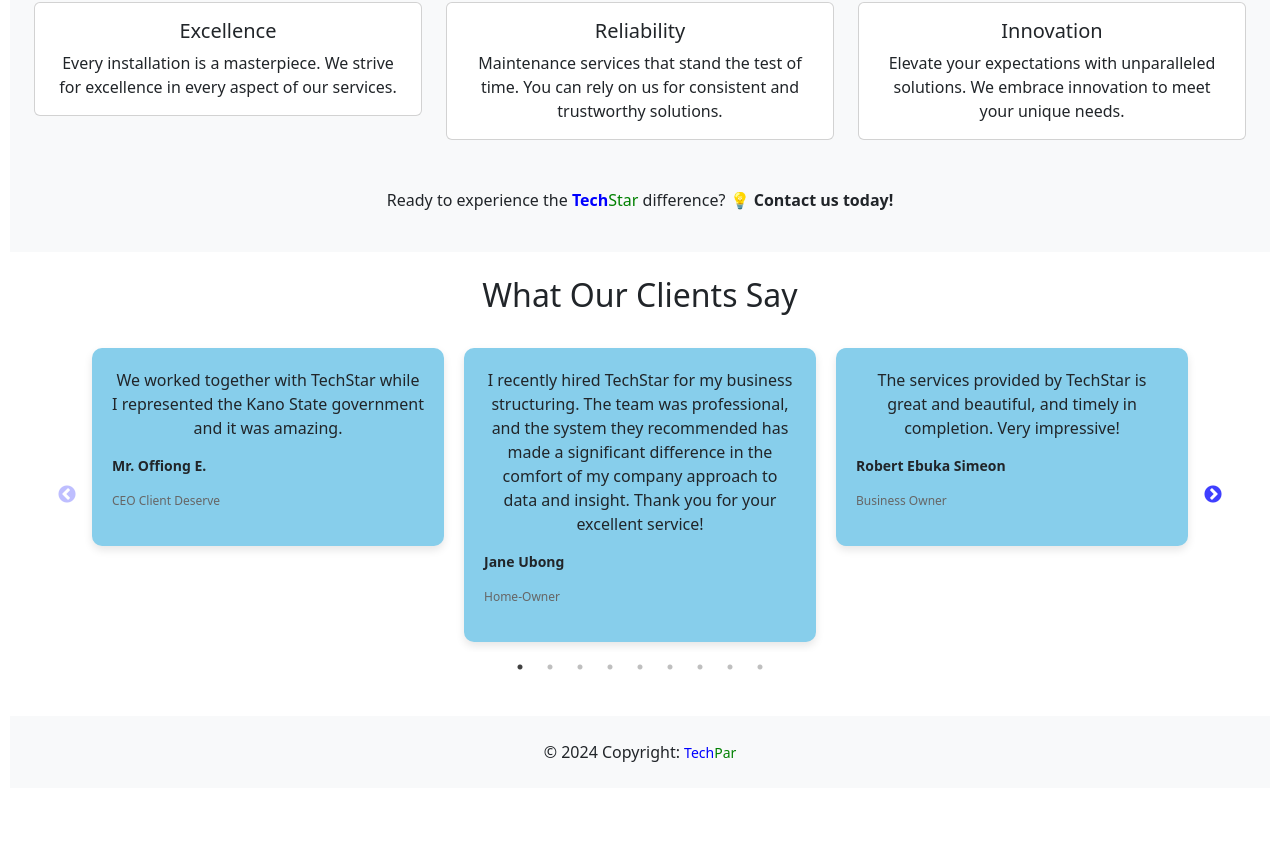
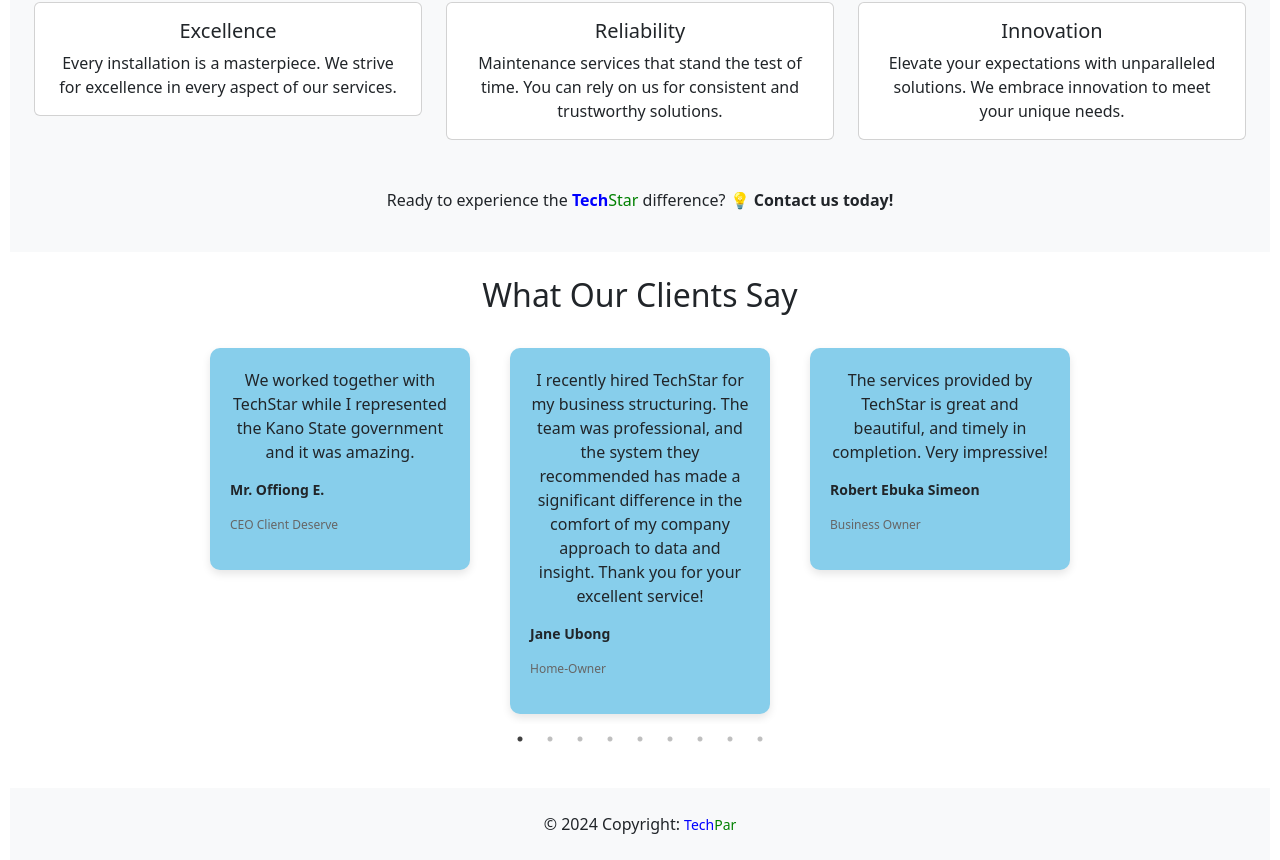
Before and after one commit to Chuksolex/T-Time-Global, a React (Vite) app: page / in a window 1280 px wide. Shown: the part 2087-2947 px from the top of the page. Before the commit the page ends 2875 px from the top, so only its background shows below. Built offline with nearby package versions, Linux system fonts and the light colour scheme.

Commit message:
made testimonial slider responsive

```diff
--- a/src/components/slider/TestimonialSlider.css
+++ b/src/components/slider/TestimonialSlider.css
@@ -1,7 +1,7 @@
 .testimonial-slider-container {
     position: relative;
     width: 100%;
-
+    overflow-x: auto;
     white-space: nowrap;
     padding-bottom: 40px; /* to show the dots */
   }
@@ -50,3 +50,20 @@
     font-size: 12px;
     color: #666;
   }
+
+
+
+  .testimonial-slider-container {
+    margin: 0 auto;
+    max-width: 900px; /* Adjust max-width based on your design */
+  }
+
+  .testimonial-slide {
+    padding: 0 10px; /* Adjust padding as needed */
+  }
+
+  @media screen and (max-width: 768px) {
+    .testimonial-slide {
+      padding: 0; /* Remove padding on smaller screens */
+    }
+  }
--- a/src/components/slider/TestimonialSlider.jsx
+++ b/src/components/slider/TestimonialSlider.jsx
@@ -12,7 +12,21 @@
     speed: 500,
     slidesToShow: 3,
     slidesToScroll: 1,
-    swipeToSlide: true
+    swipeToSlide: true,
+    responsive: [
+        {
+          breakpoint: 1024, // Adjust breakpoints as needed
+          settings: {
+            slidesToShow: 2,
+          },
+        },
+        {
+          breakpoint: 768,
+          settings: {
+            slidesToShow: 1,
+          },
+        },
+      ],
   };
 
   return (
```
